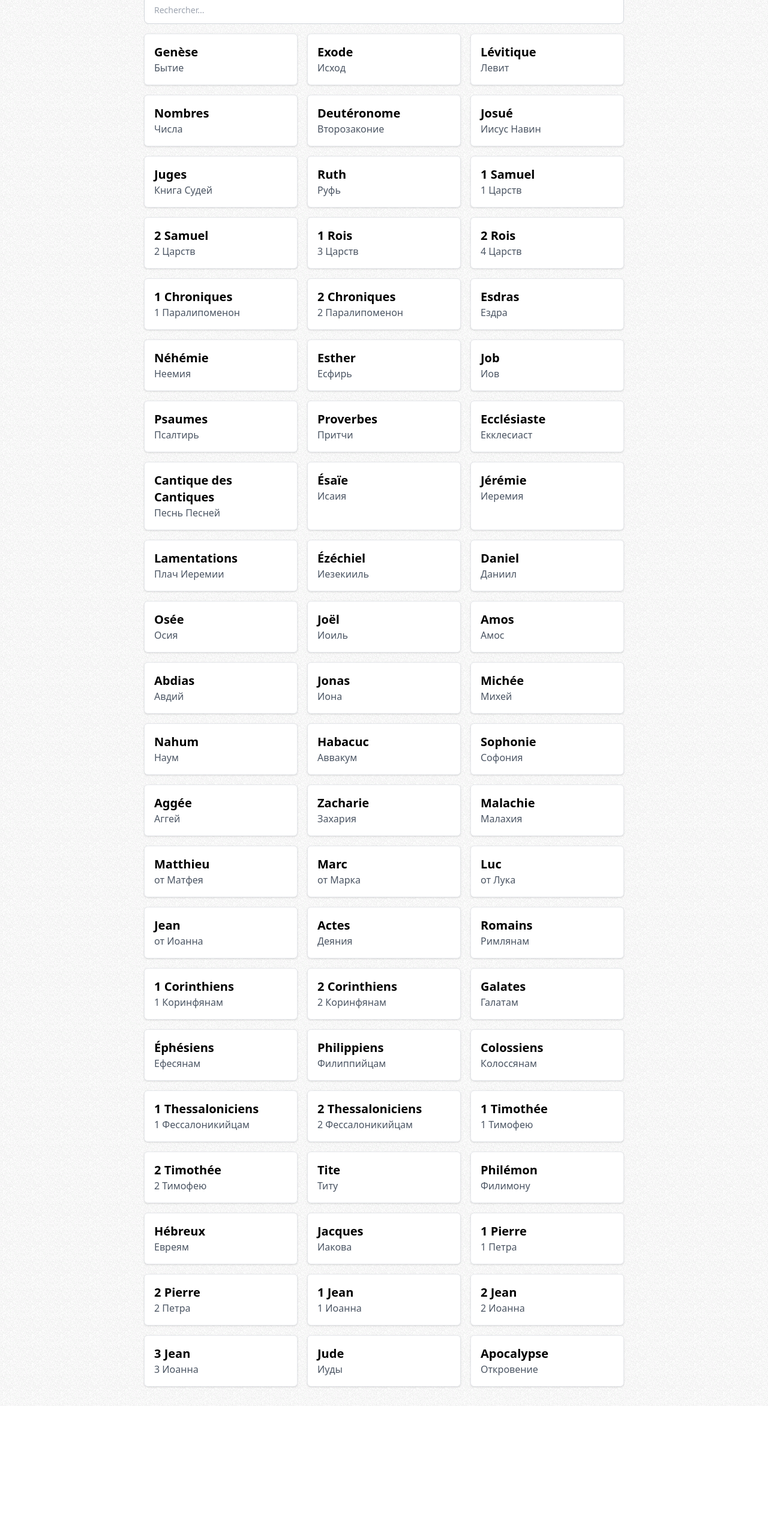
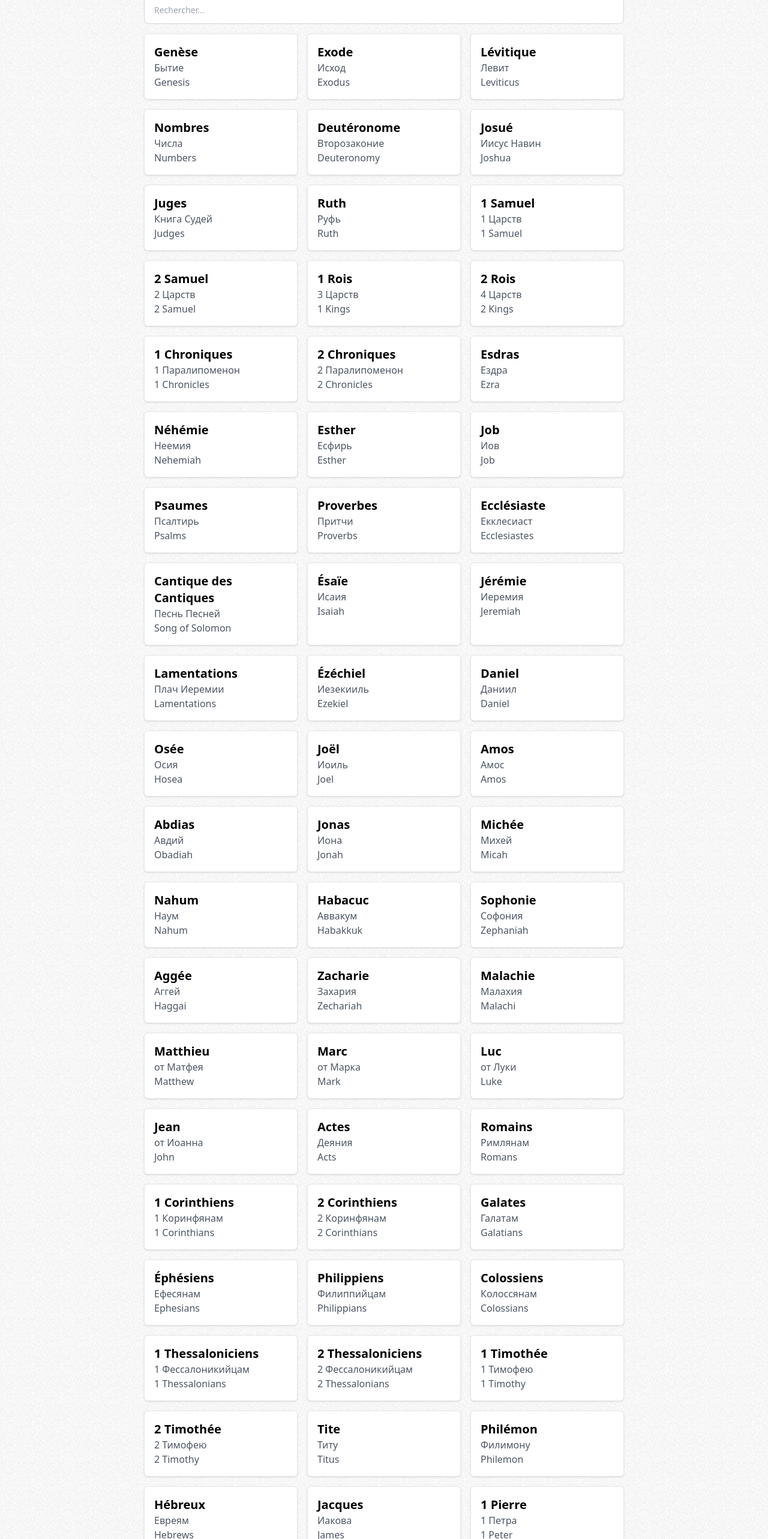
Before and after one commit to madoumadev/bible-books, a Nuxt app: page / in a window 1280 px wide. Shown: the part 234-2800 px from the top of the page at 60% size. Before the commit the page ends 2578 px from the top, so only its background shows below. Built offline with nearby package versions, Linux system fonts and the light colour scheme.

Commit message:
added English

```diff
--- a/components/BibleBooks.vue
+++ b/components/BibleBooks.vue
@@ -3,7 +3,7 @@
 
     <div class="mb-4 bg-white p-6 rounded-md">
       Cette application est une ressource précieuse pour quiconque souhaite
-      étudier la Bible en français et en russe, offrant un moyen accessible
+      étudier la Bible en français, englais et russe, offrant un moyen accessible
       et efficace de référencer les noms des livres de la Bible dans les deux langues.
     </div>
 
@@ -17,6 +17,7 @@
       <div v-for="book in books" :key="book.french" class="p-4 bg-white border rounded-md shadow">
         <h2 class="text-xl font-semibold">{{ book.french }}</h2>
         <p class="text-gray-600">{{ book.russian }}</p>
+        <p class="text-gray-600">{{ book.english }}</p>
       </div>
     </div>
   </div>
--- a/data/bibleBooks.js
+++ b/data/bibleBooks.js
@@ -1,68 +1,68 @@
 export const bibleBooks = [
-  { french: 'Genèse', russian: 'Бытие' },
-  { french: 'Exode', russian: 'Исход' },
-  { french: 'Lévitique', russian: 'Левит' },
-  { french: 'Nombres', russian: 'Числа' },
-  { french: 'Deutéronome', russian: 'Второзаконие' },
-  { french: 'Josué', russian: 'Иисус Навин' },
-  { french: 'Juges', russian: 'Книга Судей' },
-  { french: 'Ruth', russian: 'Руфь' },
-  { french: '1 Samuel', russian: '1 Царств' },
-  { french: '2 Samuel', russian: '2 Царств' },
-  { french: '1 Rois', russian: '3 Царств' },
-  { french: '2 Rois', russian: '4 Царств' },
-  { french: '1 Chroniques', russian: '1 Паралипоменон' },
-  { french: '2 Chroniques', russian: '2 Паралипоменон' },
-  { french: 'Esdras', russian: 'Ездра' },
-  { french: 'Néhémie', russian: 'Неемия' },
-  { french: 'Esther', russian: 'Есфирь' },
-  { french: 'Job', russian: 'Иов' },
-  { french: 'Psaumes', russian: 'Псалтирь' },
-  { french: 'Proverbes', russian: 'Притчи' },
-  { french: 'Ecclésiaste', russian: 'Екклесиаст' },
-  { french: 'Cantique des Cantiques', russian: 'Песнь Песней' },
-  { french: 'Ésaïe', russian: 'Исаия' },
-  { french: 'Jérémie', russian: 'Иеремия' },
-  { french: 'Lamentations', russian: 'Плач Иеремии' },
-  { french: 'Ézéchiel', russian: 'Иезекииль' },
-  { french: 'Daniel', russian: 'Даниил' },
-  { french: 'Osée', russian: 'Осия' },
-  { french: 'Joël', russian: 'Иоиль' },
-  { french: 'Amos', russian: 'Амос' },
-  { french: 'Abdias', russian: 'Авдий' },
-  { french: 'Jonas', russian: 'Иона' },
-  { french: 'Michée', russian: 'Михей' },
-  { french: 'Nahum', russian: 'Наум' },
-  { french: 'Habacuc', russian: 'Аввакум' },
-  { french: 'Sophonie', russian: 'Софония' },
-  { french: 'Aggée', russian: 'Аггей' },
-  { french: 'Zacharie', russian: 'Захария' },
-  { french: 'Malachie', russian: 'Малахия' },
-  { french: 'Matthieu', russian: 'от Матфея' },
-  { french: 'Marc', russian: 'от Марка' },
-  { french: 'Luc', russian: 'от Лука' },
-  { french: 'Jean', russian: 'от Иоанна' },
-  { french: 'Actes', russian: 'Деяния' },
-  { french: 'Romains', russian: 'Римлянам' },
-  { french: '1 Corinthiens', russian: '1 Коринфянам' },
-  { french: '2 Corinthiens', russian: '2 Коринфянам' },
-  { french: 'Galates', russian: 'Галатам' },
-  { french: 'Éphésiens', russian: 'Ефесянам' },
-  { french: 'Philippiens', russian: 'Филиппийцам' },
-  { french: 'Colossiens', russian: 'Колоссянам' },
-  { french: '1 Thessaloniciens', russian: '1 Фессалоникийцам' },
-  { french: '2 Thessaloniciens', russian: '2 Фессалоникийцам' },
-  { french: '1 Timothée', russian: '1 Тимофею' },
-  { french: '2 Timothée', russian: '2 Тимофею' },
-  { french: 'Tite', russian: 'Титу' },
-  { french: 'Philémon', russian: 'Филимону' },
-  { french: 'Hébreux', russian: 'Евреям' },
-  { french: 'Jacques', russian: 'Иакова' },
-  { french: '1 Pierre', russian: '1 Петра' },
-  { french: '2 Pierre', russian: '2 Петра' },
-  { french: '1 Jean', russian: '1 Иоанна' },
-  { french: '2 Jean', russian: '2 Иоанна' },
-  { french: '3 Jean', russian: '3 Иоанна' },
-  { french: 'Jude', russian: 'Иуды' },
-  { french: 'Apocalypse', russian: 'Откровение' }
+  { english: 'Genesis', french: 'Genèse', russian: 'Бытие' },
+  { english: 'Exodus', french: 'Exode', russian: 'Исход' },
+  { english: 'Leviticus', french: 'Lévitique', russian: 'Левит' },
+  { english: 'Numbers', french: 'Nombres', russian: 'Числа' },
+  { english: 'Deuteronomy', french: 'Deutéronome', russian: 'Второзаконие' },
+  { english: 'Joshua', french: 'Josué', russian: 'Иисус Навин' },
+  { english: 'Judges', french: 'Juges', russian: 'Книга Судей' },
+  { english: 'Ruth', french: 'Ruth', russian: 'Руфь' },
+  { english: '1 Samuel', french: '1 Samuel', russian: '1 Царств' },
+  { english: '2 Samuel', french: '2 Samuel', russian: '2 Царств' },
+  { english: '1 Kings', french: '1 Rois', russian: '3 Царств' },
+  { english: '2 Kings', french: '2 Rois', russian: '4 Царств' },
+  { english: '1 Chronicles', french: '1 Chroniques', russian: '1 Паралипоменон' },
+  { english: '2 Chronicles', french: '2 Chroniques', russian: '2 Паралипоменон' },
+  { english: 'Ezra', french: 'Esdras', russian: 'Ездра' },
+  { english: 'Nehemiah', french: 'Néhémie', russian: 'Неемия' },
+  { english: 'Esther', french: 'Esther', russian: 'Есфирь' },
+  { english: 'Job', french: 'Job', russian: 'Иов' },
+  { english: 'Psalms', french: 'Psaumes', russian: 'Псалтирь' },
+  { english: 'Proverbs', french: 'Proverbes', russian: 'Притчи' },
+  { english: 'Ecclesiastes', french: 'Ecclésiaste', russian: 'Екклесиаст' },
+  { english: 'Song of Solomon', french: 'Cantique des Cantiques', russian: 'Песнь Песней' },
+  { english: 'Isaiah', french: 'Ésaïe', russian: 'Исаия' },
+  { english: 'Jeremiah', french: 'Jérémie', russian: 'Иеремия' },
+  { english: 'Lamentations', french: 'Lamentations', russian: 'Плач Иеремии' },
+  { english: 'Ezekiel', french: 'Ézéchiel', russian: 'Иезекииль' },
+  { english: 'Daniel', french: 'Daniel', russian: 'Даниил' },
+  { english: 'Hosea', french: 'Osée', russian: 'Осия' },
+  { english: 'Joel', french: 'Joël', russian: 'Иоиль' },
+  { english: 'Amos', french: 'Amos', russian: 'Амос' },
+  { english: 'Obadiah', french: 'Abdias', russian: 'Авдий' },
+  { english: 'Jonah', french: 'Jonas', russian: 'Иона' },
+  { english: 'Micah', french: 'Michée', russian: 'Михей' },
+  { english: 'Nahum', french: 'Nahum', russian: 'Наум' },
+  { english: 'Habakkuk', french: 'Habacuc', russian: 'Аввакум' },
+  { english: 'Zephaniah', french: 'Sophonie', russian: 'Софония' },
+  { english: 'Haggai', french: 'Aggée', russian: 'Аггей' },
+  { english: 'Zechariah', french: 'Zacharie', russian: 'Захария' },
+  { english: 'Malachi', french: 'Malachie', russian: 'Малахия' },
+  { english: 'Matthew', french: 'Matthieu', russian: 'от Матфея' },
+  { english: 'Mark', french: 'Marc', russian: 'от Марка' },
+  { english: 'Luke', french: 'Luc', russian: 'от Луки' },
+  { english: 'John', french: 'Jean', russian: 'от Иоанна' },
+  { english: 'Acts', french: 'Actes', russian: 'Деяния' },
+  { english: 'Romans', french: 'Romains', russian: 'Римлянам' },
+  { english: '1 Corinthians', french: '1 Corinthiens', russian: '1 Коринфянам' },
+  { english: '2 Corinthians', french: '2 Corinthiens', russian: '2 Коринфянам' },
+  { english: 'Galatians', french: 'Galates', russian: 'Галатам' },
+  { english: 'Ephesians', french: 'Éphésiens', russian: 'Ефесянам' },
+  { english: 'Philippians', french: 'Philippiens', russian: 'Филиппийцам' },
+  { english: 'Colossians', french: 'Colossiens', russian: 'Колоссянам' },
+  { english: '1 Thessalonians', french: '1 Thessaloniciens', russian: '1 Фессалоникийцам' },
+  { english: '2 Thessalonians', french: '2 Thessaloniciens', russian: '2 Фессалоникийцам' },
+  { english: '1 Timothy', french: '1 Timothée', russian: '1 Тимофею' },
+  { english: '2 Timothy', french: '2 Timothée', russian: '2 Тимофею' },
+  { english: 'Titus', french: 'Tite', russian: 'Титу' },
+  { english: 'Philemon', french: 'Philémon', russian: 'Филимону' },
+  { english: 'Hebrews', french: 'Hébreux', russian: 'Евреям' },
+  { english: 'James', french: 'Jacques', russian: 'Иакова' },
+  { english: '1 Peter', french: '1 Pierre', russian: '1 Петра' },
+  { english: '2 Peter', french: '2 Pierre', russian: '2 Петра' },
+  { english: '1 John', french: '1 Jean', russian: '1 Иоанна' },
+  { english: '2 John', french: '2 Jean', russian: '2 Иоанна' },
+  { english: '3 John', french: '3 Jean', russian: '3 Иоанна' },
+  { english: 'Jude', french: 'Jude', russian: 'Иуды' },
+  { english: 'Revelation', french: 'Apocalypse', russian: 'Откровение' }
 ];
```
